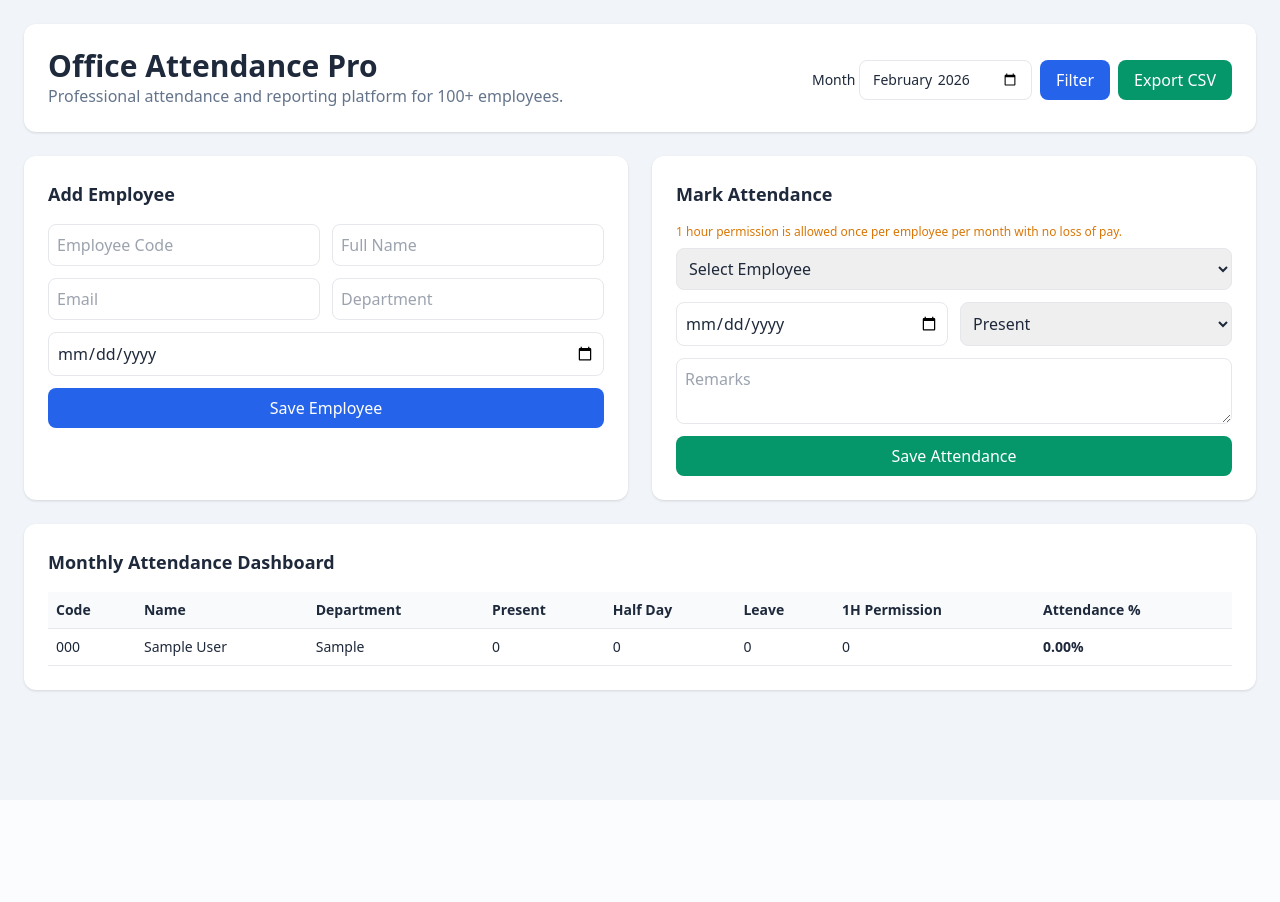
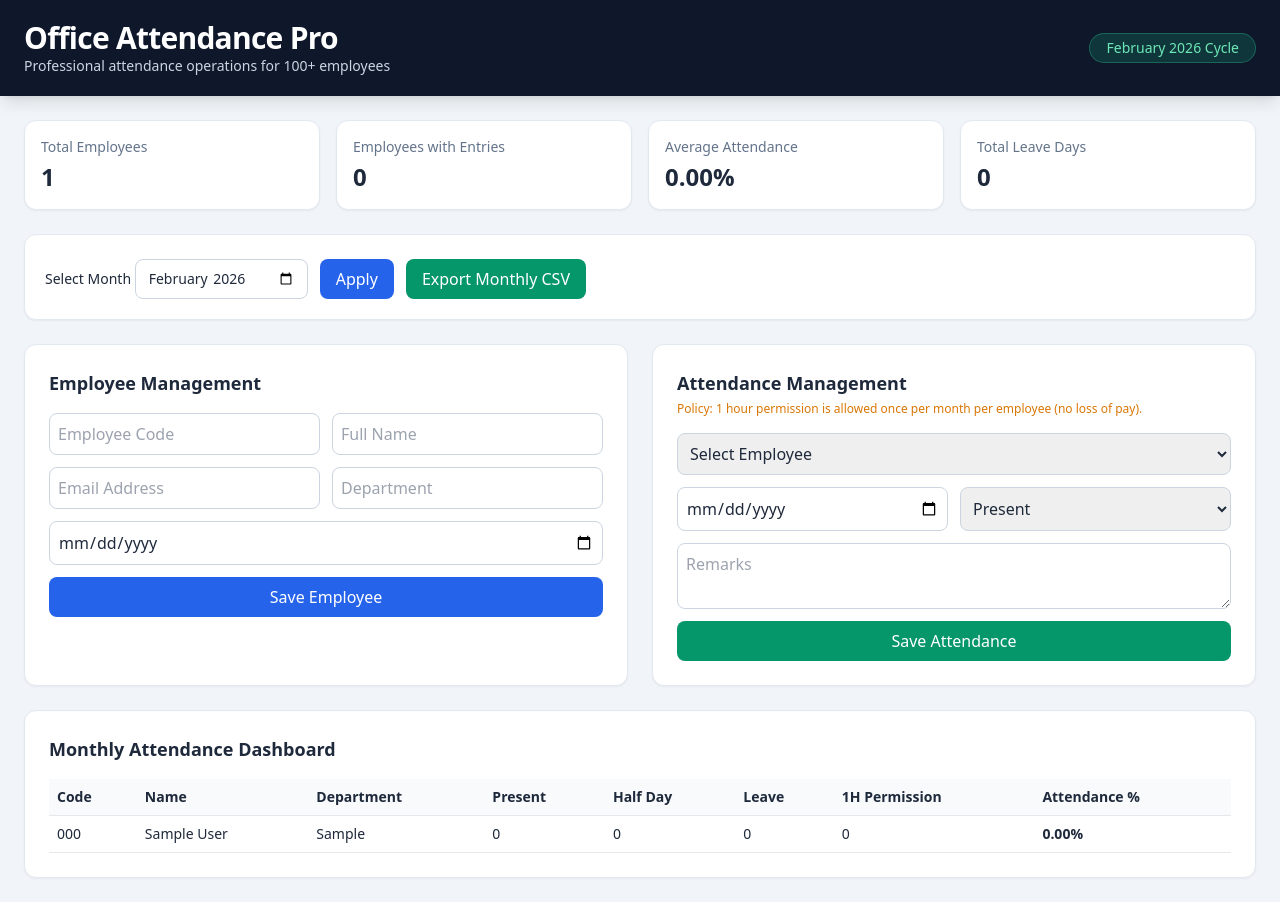
Before and after one commit to tester-6040/Learning, a PHP site: page / in a window 1280 px wide. Before the commit the page ends 693 px from the top, so only its background shows below. Run offline with PHP 8.4, Linux system fonts and the light colour scheme; tables that the repository leaves empty hold one stand-in row (values such as "Sample post"); some libraries are stand-ins or nearby versions.

Commit message:
Polish professional UI and fix Apache root entry routing

```diff
--- a/public/index.php
+++ b/public/index.php
@@ -16,6 +16,13 @@ $basePath = $basePath === '' ? '' : $basePath;
 $apiBase = $basePath . '/api/index.php';
 $employees = $employeeModel->all();
 $summary = $attendanceModel->monthlySummary($month);
+
+$totalEmployees = count($employees);
+$activeEmployees = count(array_filter($summary, static fn (array $row): bool => (int) ($row['working_entries'] ?? 0) > 0));
+$avgAttendance = $activeEmployees > 0
+    ? round(array_sum(array_map(static fn (array $row): float => (float) ($row['attendance_percentage'] ?? 0), $summary)) / max(count($summary), 1), 2)
+    : 0;
+$totalLeaves = array_sum(array_map(static fn (array $row): int => (int) ($row['leave_days'] ?? 0), $summary));
 ?>
 <!doctype html>
 <html lang="en">
@@ -25,58 +32,86 @@ $summary = $attendanceModel->monthlySummary($month);
     <title>Office Attendance Pro</title>
     <script src="https://cdn.tailwindcss.com"></script>
 </head>
-<body class="bg-slate-100 text-slate-800">
-    <div class="max-w-7xl mx-auto p-6 space-y-6">
-        <header class="bg-white shadow rounded-xl p-6 flex flex-col md:flex-row md:items-center md:justify-between gap-4">
+<body class="min-h-screen bg-slate-100 text-slate-800">
+    <header class="bg-slate-900 text-white shadow-lg">
+        <div class="max-w-7xl mx-auto px-6 py-5 flex items-center justify-between">
             <div>
-                <h1 class="text-3xl font-bold">Office Attendance Pro</h1>
-                <p class="text-slate-500">Professional attendance and reporting platform for 100+ employees.</p>
+                <h1 class="text-2xl md:text-3xl font-bold tracking-tight">Office Attendance Pro</h1>
+                <p class="text-slate-300 text-sm">Professional attendance operations for 100+ employees</p>
             </div>
-            <form method="GET" class="flex gap-2 items-end">
-                <label class="text-sm font-medium">Month
-                    <input type="month" name="month" value="<?= htmlspecialchars($month) ?>" class="mt-1 border rounded-lg px-3 py-2">
-                </label>
-                <button class="bg-blue-600 text-white px-4 py-2 rounded-lg">Filter</button>
-                <a class="bg-emerald-600 text-white px-4 py-2 rounded-lg" href="<?= htmlspecialchars($apiBase) ?>?route=attendance/export&amp;month=<?= htmlspecialchars($month) ?>">Export CSV</a>
-            </form>
+            <span class="hidden md:inline-flex bg-emerald-500/20 text-emerald-300 border border-emerald-400/30 rounded-full px-4 py-1 text-sm font-medium">
+                <?= htmlspecialchars(date('F Y', strtotime($month . '-01'))) ?> Cycle
+            </span>
+        </div>
     </header>
 
-        <section class="grid md:grid-cols-2 gap-6">
-            <div class="bg-white rounded-xl shadow p-6">
-                <h2 class="font-semibold text-lg mb-4">Add Employee</h2>
+    <main class="max-w-7xl mx-auto p-6 space-y-6">
+        <section class="grid sm:grid-cols-2 lg:grid-cols-4 gap-4">
+            <article class="bg-white rounded-xl shadow-sm border border-slate-200 p-4">
+                <p class="text-slate-500 text-sm">Total Employees</p>
+                <p class="text-2xl font-bold mt-1"><?= $totalEmployees ?></p>
+            </article>
+            <article class="bg-white rounded-xl shadow-sm border border-slate-200 p-4">
+                <p class="text-slate-500 text-sm">Employees with Entries</p>
+                <p class="text-2xl font-bold mt-1"><?= $activeEmployees ?></p>
+            </article>
+            <article class="bg-white rounded-xl shadow-sm border border-slate-200 p-4">
+                <p class="text-slate-500 text-sm">Average Attendance</p>
+                <p class="text-2xl font-bold mt-1"><?= number_format($avgAttendance, 2) ?>%</p>
+            </article>
+            <article class="bg-white rounded-xl shadow-sm border border-slate-200 p-4">
+                <p class="text-slate-500 text-sm">Total Leave Days</p>
+                <p class="text-2xl font-bold mt-1"><?= $totalLeaves ?></p>
+            </article>
+        </section>
+
+        <section class="bg-white border border-slate-200 rounded-xl shadow-sm p-5">
+            <form method="GET" class="flex flex-wrap gap-3 items-end">
+                <label class="text-sm font-medium">Select Month
+                    <input type="month" name="month" value="<?= htmlspecialchars($month) ?>" class="mt-1 border border-slate-300 rounded-lg px-3 py-2">
+                </label>
+                <button class="bg-blue-600 hover:bg-blue-700 text-white px-4 py-2 rounded-lg font-medium">Apply</button>
+                <a class="bg-emerald-600 hover:bg-emerald-700 text-white px-4 py-2 rounded-lg font-medium" href="<?= htmlspecialchars($apiBase) ?>?route=attendance/export&amp;month=<?= htmlspecialchars($month) ?>">Export Monthly CSV</a>
+            </form>
+        </section>
+
+        <section class="grid lg:grid-cols-2 gap-6">
+            <div class="bg-white rounded-xl shadow-sm border border-slate-200 p-6">
+                <h2 class="font-semibold text-lg mb-4">Employee Management</h2>
                 <form id="employeeForm" class="grid grid-cols-2 gap-3">
-                    <input required name="employee_code" class="border rounded-lg p-2" placeholder="Employee Code">
-                    <input required name="full_name" class="border rounded-lg p-2" placeholder="Full Name">
-                    <input required type="email" name="email" class="border rounded-lg p-2" placeholder="Email">
-                    <input required name="department" class="border rounded-lg p-2" placeholder="Department">
-                    <input required type="date" name="joining_date" class="border rounded-lg p-2 col-span-2">
-                    <button class="bg-blue-600 text-white rounded-lg py-2 col-span-2">Save Employee</button>
+                    <input required name="employee_code" class="border border-slate-300 rounded-lg p-2" placeholder="Employee Code">
+                    <input required name="full_name" class="border border-slate-300 rounded-lg p-2" placeholder="Full Name">
+                    <input required type="email" name="email" class="border border-slate-300 rounded-lg p-2" placeholder="Email Address">
+                    <input required name="department" class="border border-slate-300 rounded-lg p-2" placeholder="Department">
+                    <input required type="date" name="joining_date" class="border border-slate-300 rounded-lg p-2 col-span-2">
+                    <button class="bg-blue-600 hover:bg-blue-700 text-white rounded-lg py-2 col-span-2 font-medium">Save Employee</button>
                 </form>
             </div>
-            <div class="bg-white rounded-xl shadow p-6">
-                <h2 class="font-semibold text-lg mb-4">Mark Attendance</h2>
-                <p class="text-xs text-amber-600 mb-2">1 hour permission is allowed once per employee per month with no loss of pay.</p>
+
+            <div class="bg-white rounded-xl shadow-sm border border-slate-200 p-6">
+                <h2 class="font-semibold text-lg mb-1">Attendance Management</h2>
+                <p class="text-xs text-amber-600 mb-4">Policy: 1 hour permission is allowed once per month per employee (no loss of pay).</p>
                 <form id="attendanceForm" class="grid grid-cols-2 gap-3">
-                    <select name="employee_id" required class="border rounded-lg p-2 col-span-2">
+                    <select name="employee_id" required class="border border-slate-300 rounded-lg p-2 col-span-2">
                         <option value="">Select Employee</option>
                         <?php foreach ($employees as $employee): ?>
                             <option value="<?= (int) $employee['id'] ?>"><?= htmlspecialchars($employee['employee_code'] . ' - ' . $employee['full_name']) ?></option>
                         <?php endforeach; ?>
                     </select>
-                    <input type="date" required name="attendance_date" class="border rounded-lg p-2">
-                    <select name="status" required class="border rounded-lg p-2">
+                    <input type="date" required name="attendance_date" class="border border-slate-300 rounded-lg p-2">
+                    <select name="status" required class="border border-slate-300 rounded-lg p-2">
                         <option value="present">Present</option>
                         <option value="half_day">Half Day</option>
                         <option value="leave">Leave</option>
                         <option value="permission_1h">1 Hour Permission</option>
                     </select>
-                    <textarea name="remarks" placeholder="Remarks" class="border rounded-lg p-2 col-span-2"></textarea>
-                    <button class="bg-emerald-600 text-white rounded-lg py-2 col-span-2">Save Attendance</button>
+                    <textarea name="remarks" placeholder="Remarks" class="border border-slate-300 rounded-lg p-2 col-span-2"></textarea>
+                    <button class="bg-emerald-600 hover:bg-emerald-700 text-white rounded-lg py-2 col-span-2 font-medium">Save Attendance</button>
                 </form>
             </div>
         </section>
 
-        <section class="bg-white rounded-xl shadow p-6 overflow-x-auto">
+        <section class="bg-white rounded-xl shadow-sm border border-slate-200 p-6 overflow-x-auto">
             <h2 class="font-semibold text-lg mb-4">Monthly Attendance Dashboard</h2>
             <table class="w-full text-sm">
                 <thead>
@@ -92,25 +127,35 @@ $summary = $attendanceModel->monthlySummary($month);
                     </tr>
                 </thead>
                 <tbody>
+                <?php if ($summary === []): ?>
+                    <tr>
+                        <td colspan="8" class="p-4 text-center text-slate-500">No attendance entries for this month yet.</td>
+                    </tr>
+                <?php else: ?>
                     <?php foreach ($summary as $row): ?>
                         <tr class="border-b hover:bg-slate-50">
-                        <td class="p-2"><?= htmlspecialchars($row['employee_code']) ?></td>
-                        <td class="p-2"><?= htmlspecialchars($row['full_name']) ?></td>
-                        <td class="p-2"><?= htmlspecialchars($row['department']) ?></td>
+                            <td class="p-2"><?= htmlspecialchars((string) $row['employee_code']) ?></td>
+                            <td class="p-2"><?= htmlspecialchars((string) $row['full_name']) ?></td>
+                            <td class="p-2"><?= htmlspecialchars((string) $row['department']) ?></td>
                             <td class="p-2"><?= (int) $row['present_days'] ?></td>
                             <td class="p-2"><?= (int) $row['half_days'] ?></td>
                             <td class="p-2"><?= (int) $row['leave_days'] ?></td>
                             <td class="p-2"><?= (int) $row['one_hour_permissions'] ?></td>
-                        <td class="p-2 font-semibold"><?= $row['attendance_percentage'] ?? '0.00' ?>%</td>
+                            <td class="p-2 font-semibold"><?= number_format((float) ($row['attendance_percentage'] ?? 0), 2) ?>%</td>
                         </tr>
                     <?php endforeach; ?>
+                <?php endif; ?>
                 </tbody>
             </table>
         </section>
-    </div>
+    </main>
 
 <script>
 const API_BASE = <?= json_encode($apiBase, JSON_UNESCAPED_SLASHES) ?>;
+
+function notify(message) {
+    window.alert(message);
+}
 
 async function submitForm(formId, endpoint) {
     const form = document.getElementById(formId);
@@ -127,9 +172,9 @@ async function submitForm(formId, endpoint) {
         const contentType = response.headers.get('content-type') || '';
         const result = contentType.includes('application/json')
             ? await response.json()
-            : { error: `Unexpected response from server (HTTP ${response.status}). Please verify API route setup.` };
+            : { error: `Unexpected response from server (HTTP ${response.status}).` };
 
-        alert(result.message || result.error || 'Action complete');
+        notify(result.message || result.error || 'Action complete');
         if (response.ok) {
             window.location.reload();
         }
```
Also changed, not shown: index.php (added, +9 -0 lines), .htaccess (added), README.md. Lines whose indentation alone changed are shown as unchanged.
